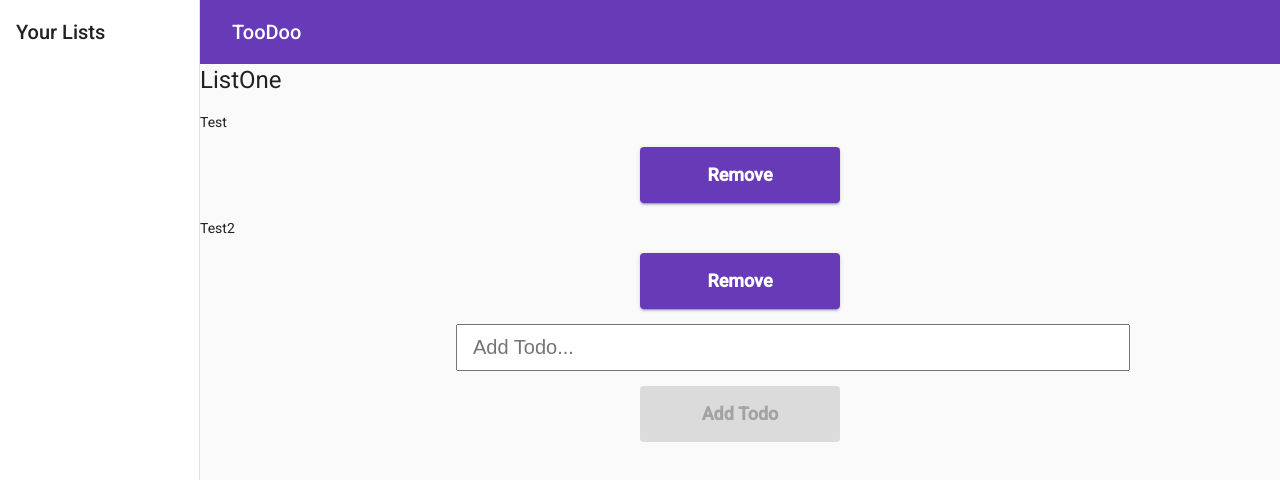
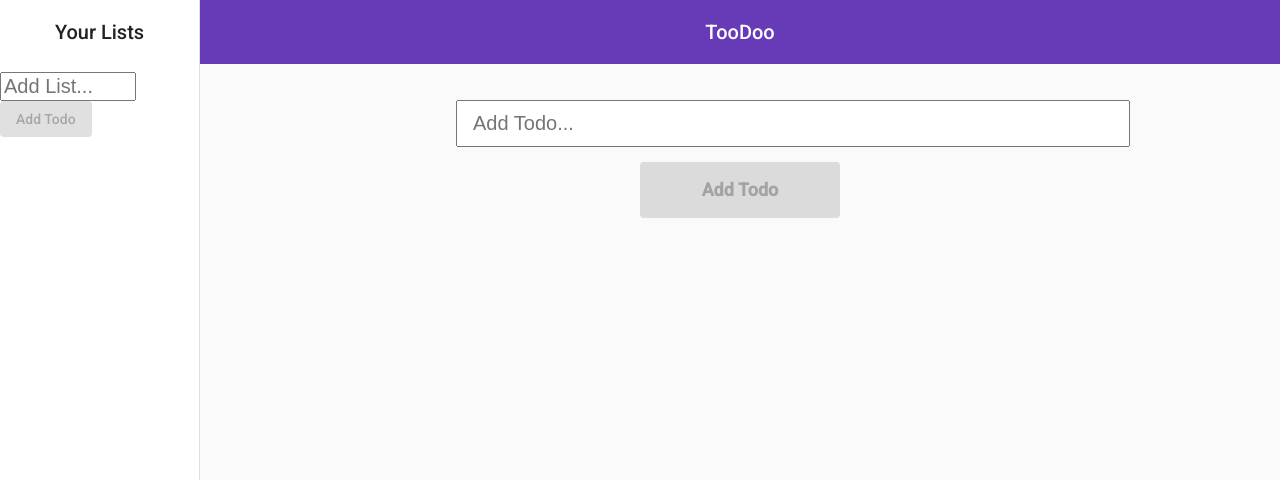
Before and after one commit to AshChambers304/TodoList, an Angular app: page / in a window 1280 px wide. Shown: the top 480 px of the page. Built offline with nearby package versions, Linux system fonts and the light colour scheme.

Commit message:
Added ability to create a delete multiple lists and have them display correctly in the main view

```diff
--- a/src/app/app.component.ts
+++ b/src/app/app.component.ts
@@ -12,11 +12,5 @@ export class AppComponent implements OnInit {
 
   constructor() {}
 
-  public todoList: TodoList[] = [];
-  public selectedList: TodoList = {
-    title: '',
-    todos: [],
-  };
-
   ngOnInit() {}
 }
--- a/src/app/components/shared/main-nav/main-nav.component.html
+++ b/src/app/components/shared/main-nav/main-nav.component.html
@@ -7,9 +7,12 @@
     [mode]="(isHandset$ | async) ? 'over' : 'side'"
     [opened]="(isHandset$ | async) === false"
   >
-    <mat-toolbar>Your Lists</mat-toolbar>
+    <mat-toolbar class="title">Your Lists</mat-toolbar>
     <mat-nav-list>
-      <app-todo-lists [todoList]="todoList"></app-todo-lists>
+      <app-todo-lists
+        [todoLists]="todoLists"
+        (selectedListEmitter)="handleSelectedListEmitter($event)"
+      ></app-todo-lists>
     </mat-nav-list>
   </mat-sidenav>
   <mat-sidenav-content>
--- a/src/app/components/shared/main-nav/main-nav.component.scss
+++ b/src/app/components/shared/main-nav/main-nav.component.scss
@@ -17,5 +17,9 @@
 }
 
 .title {
-  margin-left: 1rem;
+  display: flex;
+  justify-content: center;
+  align-items: center;
+  padding: 10px 15px;
+  flex: 1 1 100%;
 }
--- a/src/app/components/shared/main-nav/main-nav.component.ts
+++ b/src/app/components/shared/main-nav/main-nav.component.ts
@@ -17,14 +17,16 @@ export class MainNavComponent {
       shareReplay()
     );
 
-  @Input() todoList: TodoList[] = [];
-  @Input() selectedList: TodoList = {
-    title: 'ListOne',
-    todos: [
-      { content: 'Test', completed: true },
-      { content: 'Test2', completed: false },
-    ],
+  public todoLists: TodoList[] = [];
+  public selectedList: TodoList = {
+    title: '',
+    todos: [],
   };
 
   constructor(private breakpointObserver: BreakpointObserver) {}
+
+  handleSelectedListEmitter(newSelectedList: TodoList) {
+    this.selectedList = newSelectedList;
+    console.log(newSelectedList, 'New-List');
+  }
 }
--- a/src/app/components/todo-lists/todo-lists.component.html
+++ b/src/app/components/todo-lists/todo-lists.component.html
@@ -1,5 +1,36 @@
 <div class="todo-lists">
-  <div *ngFor="let todoList of todoList; let i = index">
-    <p>{{ todoList.title }}</p>
+  <div *ngFor="let todoList of todoLists; let i = index" class="list">
+    <span (click)="setSelectedList(todoList)">
+      {{ todoList.title }}
+    </span>
+    <button
+      mat-raised-button
+      color="primary"
+      class="delete todo-submit"
+      (click)="deleteList(i)"
+    >
+      Remove
+    </button>
   </div>
+
+  <form [formGroup]="listForm" (submit)="addList()">
+    <input
+      type="text"
+      name="inputList"
+      placeholder="Add List..."
+      class="list-input"
+      [formControlName]="'inputList'"
+      maxlength="100"
+    />
+    <button
+      mat-raised-button
+      type="submit"
+      value="Add List"
+      color="primary"
+      class="todo-submit"
+      [disabled]="listForm.invalid"
+    >
+      Add Todo
+    </button>
+  </form>
 </div>
--- a/src/app/components/todo-lists/todo-lists.component.scss
+++ b/src/app/components/todo-lists/todo-lists.component.scss
@@ -0,0 +1,52 @@
+.list-title {
+  display: flex;
+  flex-direction: column;
+  justify-content: center;
+  align-items: center;
+  padding: 10px 15px;
+  flex: 1 1 100%;
+
+  :hover {
+    color: #673ab7;
+    cursor: pointer;
+  }
+}
+
+.list {
+  display: flex;
+  justify-content: space-evenly;
+  align-items: center;
+  padding: 10px 15px;
+  background-color: #fff;
+  border-bottom: 1px solid #ddd;
+}
+
+.list:nth-child(even) {
+  background-color: #eee;
+}
+
+.list:last-of-type {
+  border-bottom: 0;
+}
+
+.list-input {
+  display: block;
+  width: 10vw;
+  font-size: 20px;
+}
+
+.list-submit {
+  display: block;
+  width: 100%;
+  max-width: 200px;
+  margin: 15px auto;
+  padding: 10px 15px;
+  font-size: 18px;
+  font-weight: 700;
+}
+
+.title {
+  display: flex;
+  align-items: center;
+  padding: 10px 15px;
+}
--- a/src/app/components/todo-lists/todo-lists.component.ts
+++ b/src/app/components/todo-lists/todo-lists.component.ts
@@ -1,6 +1,6 @@
 import { Component, OnInit, Input, Output, EventEmitter } from '@angular/core';
 import { TodoList } from '../../models/TodoList';
-import { Todo } from 'src/app/models/Todo';
+import { FormGroup, FormBuilder, Validators } from '@angular/forms';
 
 @Component({
   selector: 'app-todo-lists',
@@ -8,9 +8,36 @@ import { Todo } from 'src/app/models/Todo';
   styleUrls: ['./todo-lists.component.scss'],
 })
 export class TodoListsComponent implements OnInit {
-  constructor() {}
+  listForm: FormGroup;
 
-  @Input() todoList: TodoList[] = [];
+  constructor(private builder: FormBuilder) {
+    this.listForm = this.builder.group({
+      inputList: [null, Validators.required],
+    });
+  }
+
+  @Input() todoLists: TodoList[] = [];
+  @Input() selectedList: TodoList = { title: '', todos: [] };
+  @Output() selectedListEmitter: EventEmitter<TodoList> =
+    new EventEmitter<TodoList>();
 
   ngOnInit(): void {}
+
+  setSelectedList(newSelectedList: TodoList) {
+    this.selectedList = newSelectedList;
+    console.log(this.selectedList);
+
+    this.selectedListEmitter.emit(newSelectedList);
+  }
+
+  addList() {
+    this.todoLists.push({
+      title: this.listForm.get('inputList')?.value,
+      todos: [],
+    });
+  }
+
+  deleteList(id: number) {
+    this.todoLists = this.todoLists.filter((v, i) => i !== id);
+  }
 }
--- a/src/app/components/todo/todo.component.html
+++ b/src/app/components/todo/todo.component.html
@@ -1,8 +1,18 @@
 <div class="todos">
-  <h1>{{ selectedList.title }}</h1>
-  <div *ngFor="let selectedList of selectedList.todos; let i = index">
-    <div class="content">{{ selectedList.content }}</div>
-    <button mat-raised-button color="primary" class="delete todo-submit">
+  <h1 class="title">{{ selectedList.title }}</h1>
+  <div
+    *ngFor="let selectedList of selectedList.todos; let i = index"
+    class="todo {{ selectedList.completed ? 'done' : '' }}"
+  >
+    <div class="content" (click)="toggleDone(i)">
+      {{ selectedList.content }}
+    </div>
+    <button
+      mat-raised-button
+      color="primary"
+      class="delete todo-submit"
+      (click)="deleteTodo(i)"
+    >
       Remove
     </button>
   </div>
--- a/src/app/components/todo/todo.component.scss
+++ b/src/app/components/todo/todo.component.scss
@@ -44,3 +44,9 @@
   font-size: 18px;
   font-weight: 700;
 }
+
+.title {
+  display: flex;
+  align-items: center;
+  padding: 10px 15px;
+}
--- a/src/app/components/todo/todo.component.ts
+++ b/src/app/components/todo/todo.component.ts
@@ -20,12 +20,12 @@ export class TodoComponent implements OnInit {
     });
   }
   public todos: Todo[];
-  @Input() selectedList: TodoList = { title: 'List One', todos: [] };
+  @Input() selectedList: TodoList = { title: '', todos: [] };
 
   ngOnInit(): void {}
 
   addTodo() {
-    this.todos.push({
+    this.selectedList.todos.push({
       content: this.todoForm.get('inputTodo')?.value,
       completed: false,
     });
@@ -34,11 +34,13 @@ export class TodoComponent implements OnInit {
   }
 
   deleteTodo(id: number) {
-    this.todos = this.todos.filter((v, i) => i !== id);
+    this.selectedList.todos = this.selectedList.todos.filter(
+      (v, i) => i !== id
+    );
   }
 
   toggleDone(id: number) {
-    this.todos.map((v, i) => {
+    this.selectedList.todos.map((v, i) => {
       if (i == id) v.completed = !v.completed;
     });
   }
```
